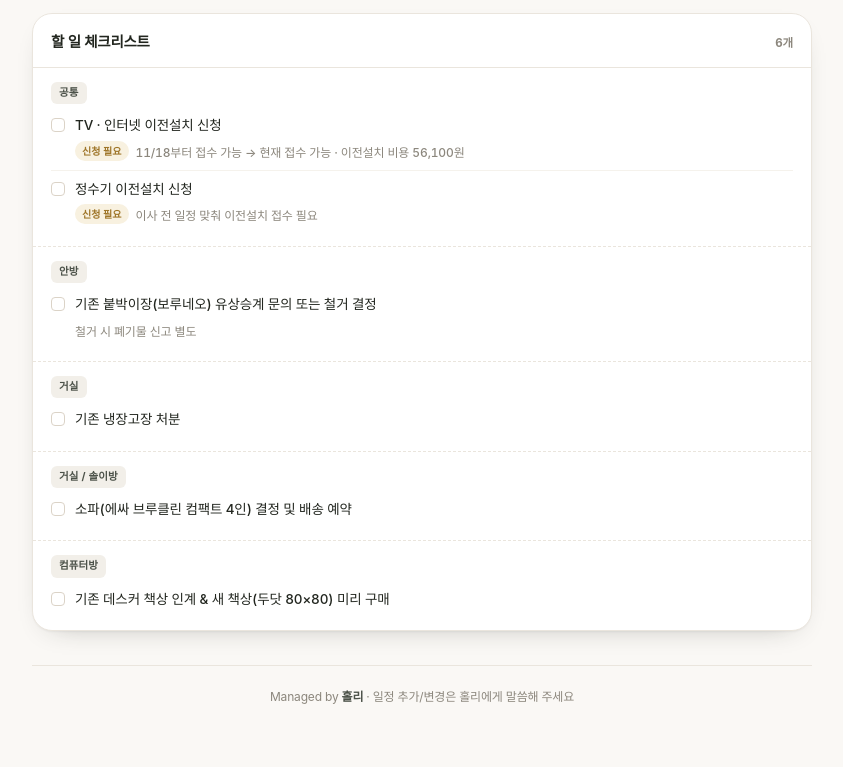
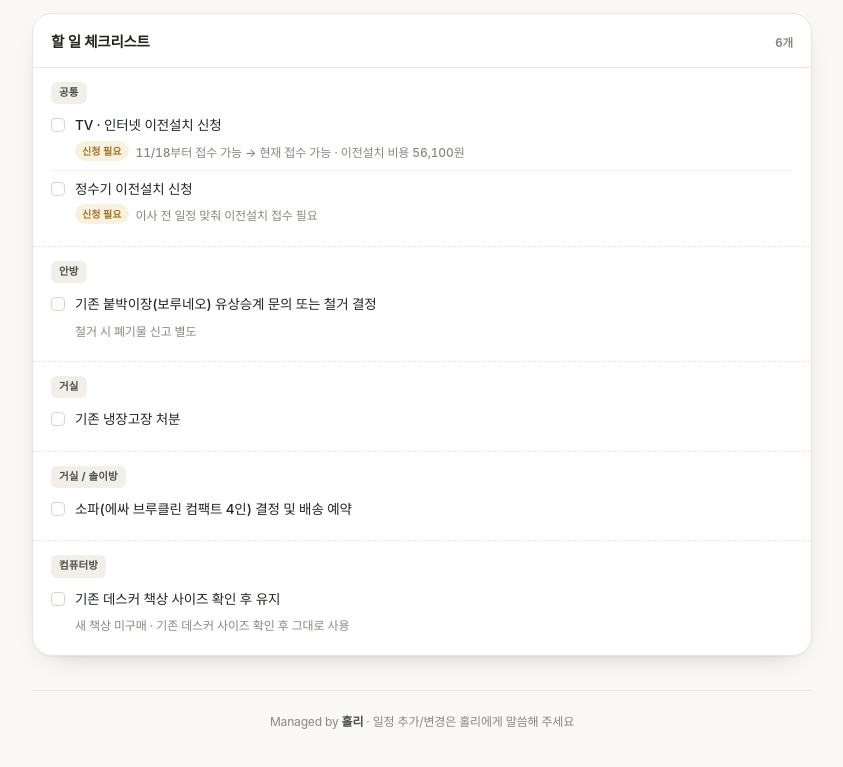
Before and after one commit to hollyslog/moving, a plain HTML site: page index.html in a window 1280 px wide. Shown: the part 3153-3920 px from the top of the page, without its empty margins (218-1061 px from the left). Drawn offline with Linux system fonts and the light colour scheme; a web font is replaced by a local one.

Commit message:
컴퓨터방 체크리스트 수정: 새 책상(두닷) 미구매, 기존 데스커 책상 사이즈 확인 후 유지

```diff
--- a/index.html
+++ b/index.html
@@ -532,7 +532,8 @@
                           memo:"철거 시 폐기물 신고 별도"},
     {room:"거실",         text:"기존 냉장고장 처분"},
     {room:"거실 / 솔이방", text:"소파(에싸 브루클린 컴팩트 4인) 결정 및 배송 예약"},
-    {room:"컴퓨터방",     text:"기존 데스커 책상 인계 & 새 책상(두닷 80×80) 미리 구매"}
+    {room:"컴퓨터방",     text:"기존 데스커 책상 사이즈 확인 후 유지",
+                          memo:"새 책상 미구매 · 기존 데스커 사이즈 확인 후 그대로 사용"}
   ];
 
   /* ---------------- 날짜 유틸 ---------------- */
```
